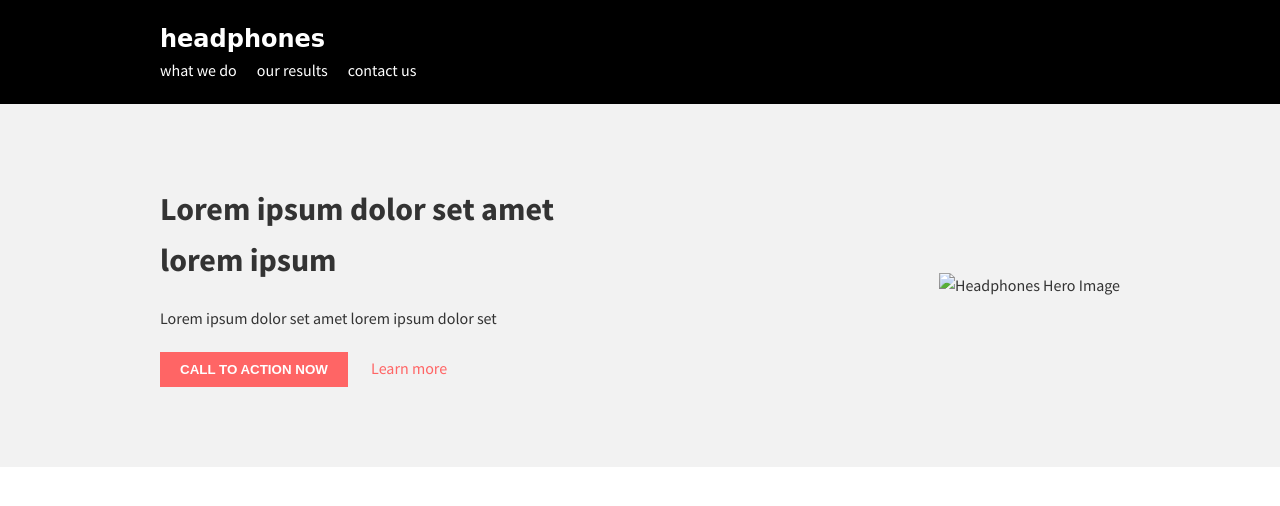
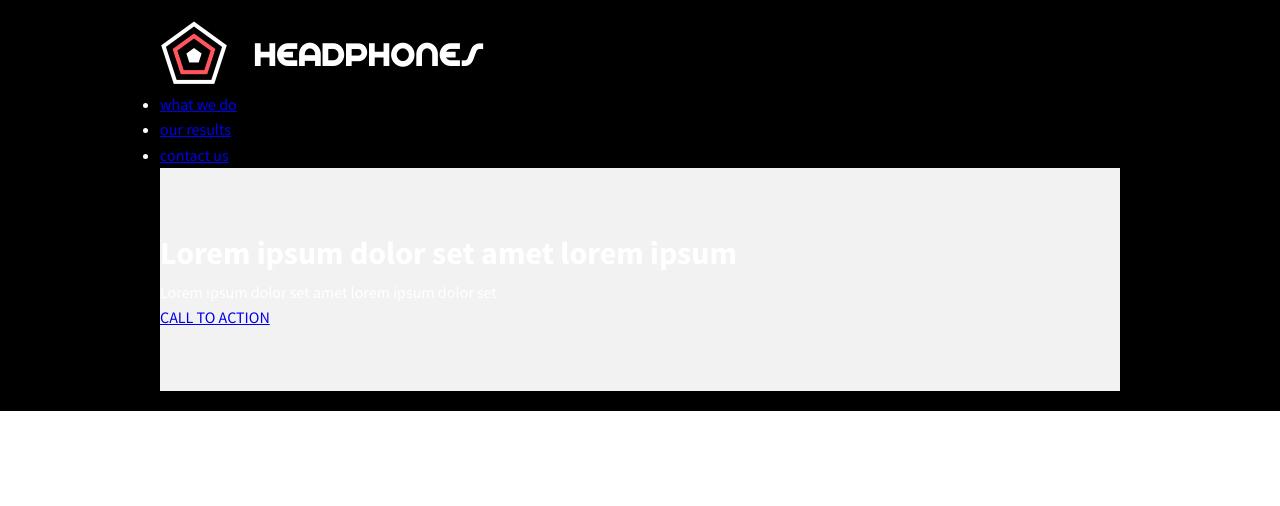
Before and after one commit to yildumd/dynamic-to-do-list-js, a plain HTML site: page root/headphones_project/index.html in a window 1280 px wide. Drawn offline with Linux system fonts and the light colour scheme.

Commit message:
Update index.html to latest version for GitHub Pages

```diff
--- a/root/headphones_project/index.html
+++ b/root/headphones_project/index.html
@@ -5,34 +5,27 @@
   <meta name="viewport" content="width=device-width, initial-scale=1.0"/>
   <title>Headphones</title>
   <link rel="stylesheet" href="0-styles.css" />
+  <link rel="icon" href="images/favicon.ico" />
+  <link rel="preconnect" href="https://fonts.googleapis.com" />
   <link href="https://fonts.googleapis.com/css2?family=Source+Sans+Pro:wght@400;700&display=swap" rel="stylesheet">
 </head>
 <body>
   <header class="header">
     <div class="container">
-      <h1 class="logo">headphones</h1>
-      <nav class="nav">
-        <ul>
+      <nav class="navbar">
+        <img src="images/logo_headphones.png" alt="Headphones logo" class="logo" />
+        <ul class="nav-links">
           <li><a href="#">what we do</a></li>
           <li><a href="#">our results</a></li>
           <li><a href="#">contact us</a></li>
         </ul>
       </nav>
+      <div class="hero">
+        <h1>Lorem ipsum dolor set amet lorem ipsum</h1>
+        <p>Lorem ipsum dolor set amet lorem ipsum dolor set</p>
+        <a href="#" class="btn">CALL TO ACTION</a>
+      </div>
     </div>
   </header>
-
-  <section class="hero">
-    <div class="container hero-content">
-      <div class="hero-text">
-        <h2>Lorem ipsum dolor set amet lorem ipsum</h2>
-        <p>Lorem ipsum dolor set amet lorem ipsum dolor set</p>
-        <button>CALL TO ACTION NOW</button>
-        <a href="#">Learn more</a>
-      </div>
-      <div class="hero-image">
-        <img src="images/headphones_hero_1.png" alt="Headphones Hero Image">
-      </div>
-    </div>
-  </section>
 </body>
 </html>
```
